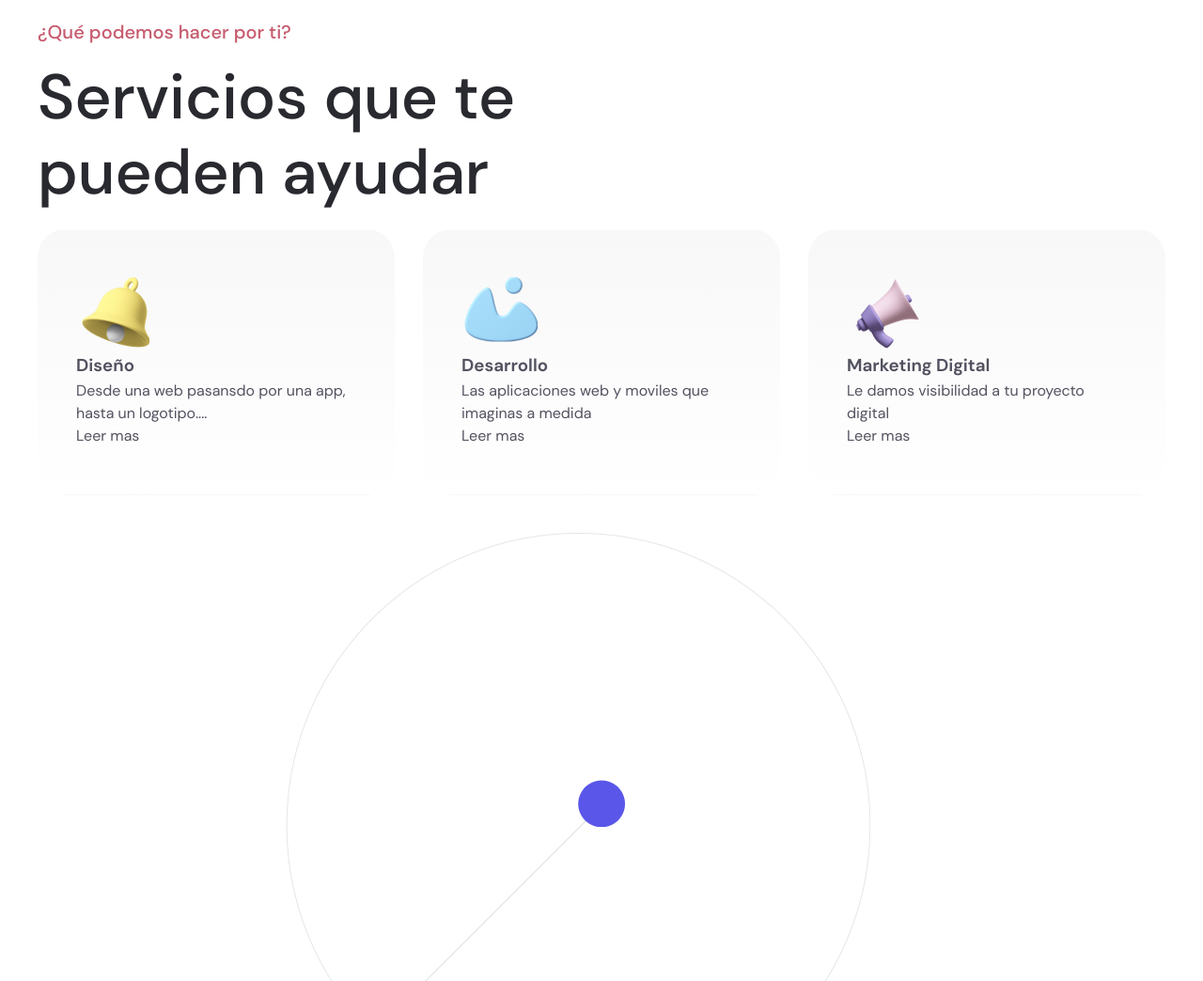
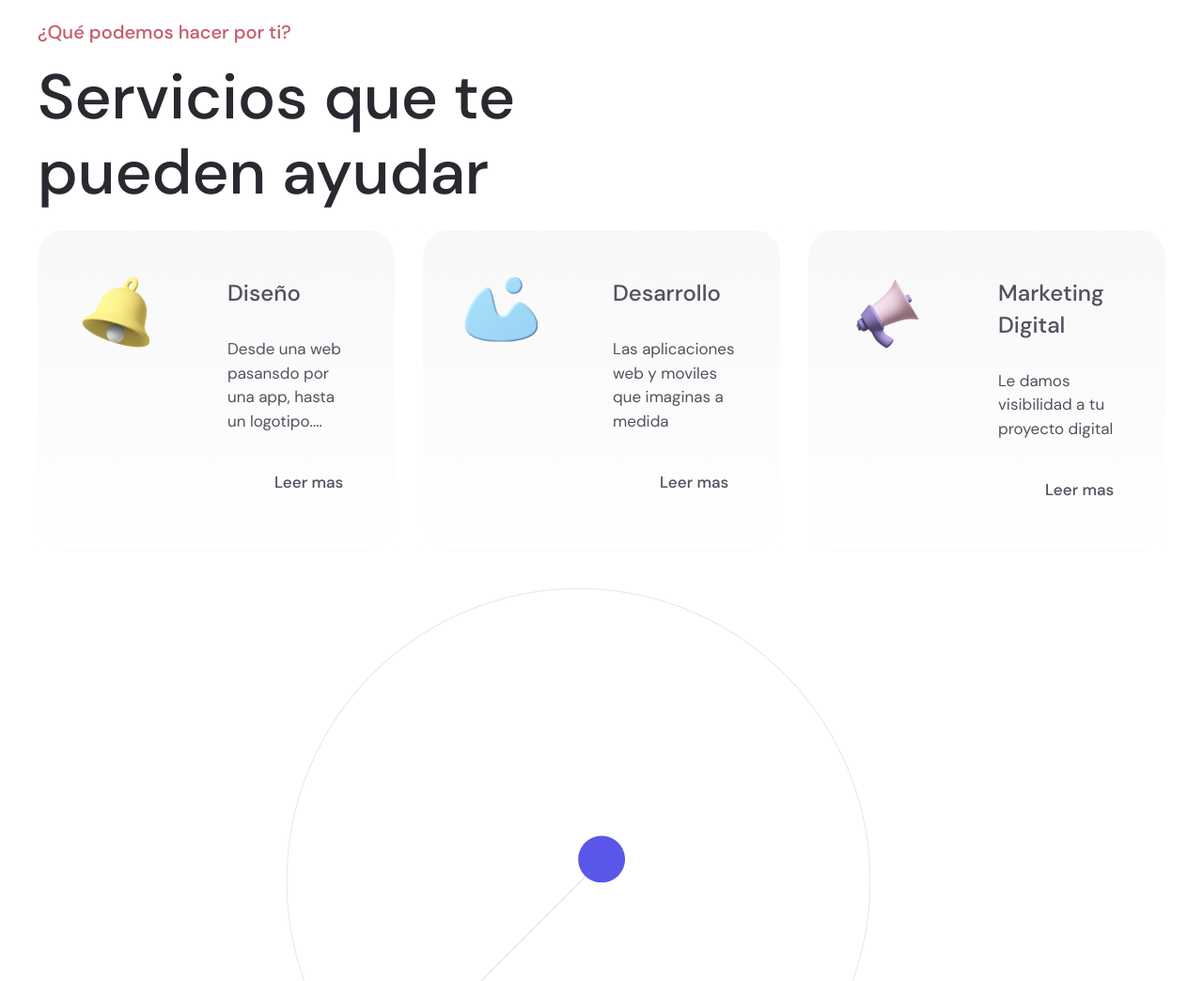
Before and after one commit to SofyFrontend/proyecto-master-css-2, a plain HTML site: page index.html in a window 1280 px wide. Shown: the part 941-1985 px from the top of the page at 94% size. Drawn offline with Linux system fonts and the light colour scheme.

Commit message:
Update estilo.css

```diff
--- a/assets/css/estilo.css
+++ b/assets/css/estilo.css
@@ -8,7 +8,7 @@
     --color_bg_btn: #ffdc60;
     --color-subtitulo: #c75c6f;
     --color-titulo: #292930;
-
+    --color-bg-services: #f8f8f8;
 }
 
 /* estilos generales */
@@ -431,8 +431,55 @@ body {
     margin-bottom: 4rem;
     border-radius: 3rem;
     background-color: var(--color-secundario);
-    background: linear-gradient(180deg, #f8f8f8, rgba(255, 255, 255, 0));
+    background: linear-gradient(180deg, var(--color-bg-services), rgba(255, 255, 255, 0));
     border: 1px solid;
-    border-image-source: linear-gradient(90deg, #f8f8f8, rgba(255, 255, 255, 0));
-    ;
+    border-image-source: linear-gradient(90deg, var(--color-bg-services), rgba(255, 255, 255, 0));
+    transition: all 300ms ease-in-out;
+    display: flex;
+    flex-direction: row;
 }
+
+.services__service:hover {
+    background-color: var(--color-bg-services);
+}
+
+.service__container-img {
+    margin-right: 2.5rem;
+    max-width: 8.5em;
+    flex: 1;
+}
+
+.service__content {
+    flex: 1;
+}
+
+.service__title {
+    font-size: 2.4rem;
+    font-weight: 500;
+    line-height: 1.4;
+    margin-bottom: 3rem;
+    transition: all 300ms ease-in-out;
+}
+
+.service__description {
+    overflow: hidden;
+    margin-bottom: 4rem;
+    font-size: 1.7rem;
+
+}
+
+.service__more {
+    display: inline-block;
+    font-size: 1.7rem;
+    font-weight: 500;
+    position: relative;
+    padding-left: 5rem;
+    transition: all 300ms ease-in-out;
+}
+
+.service__title:hover,
+.service__more:hover {
+    color: var(--color-primario);
+}
+
+.service__more::before {}
```
